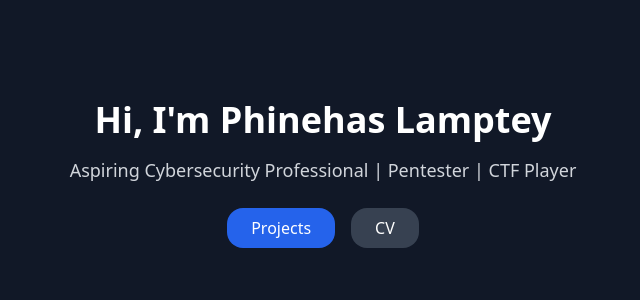
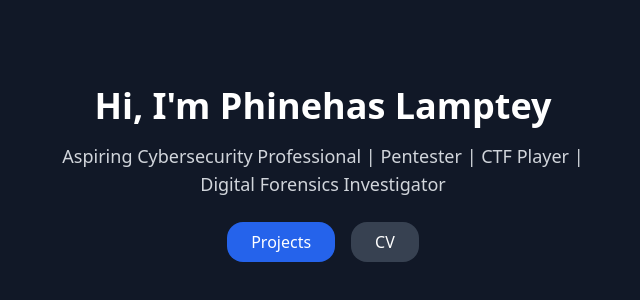
Before and after one commit to kwakufix-cyber/kwakufix-cyber.github.io, a plain HTML site: page index.html in a window 1280 px wide. Shown: the part 226-526 px from the top of the page, without its empty margins (317-957 px from the left). Drawn offline with nearby package versions, Linux system fonts and the light colour scheme.

Commit message:
changes to heading

```diff
--- a/index.html
+++ b/index.html
@@ -11,7 +11,7 @@
   <div class="flex flex-col items-center justify-center min-h-screen p-6">
     <h1 class="text-4xl font-bold mb-4">Hi, I'm Phinehas Lamptey</h1>
     <p class="text-lg mb-6 text-gray-300 max-w-xl text-center">
-      Aspiring Cybersecurity Professional | Pentester | CTF Player
+      Aspiring Cybersecurity Professional | Pentester | CTF Player | Digital Forensics Investigator
     </p>
     <div class="flex gap-4">
       <a href="projects.html" class="px-6 py-2 bg-blue-600 rounded-2xl hover:bg-blue-500">Projects</a>
```
